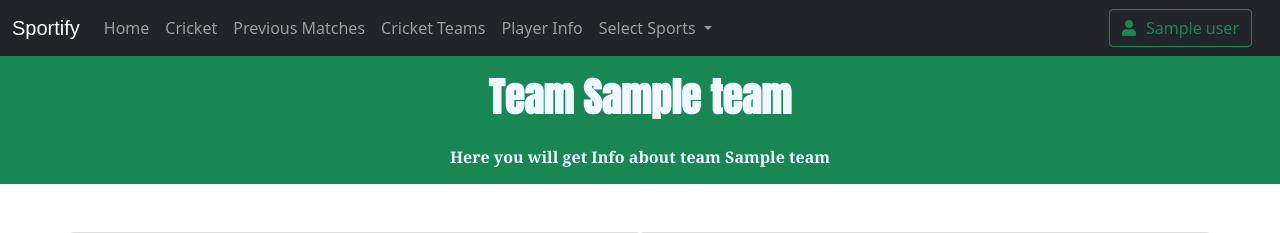
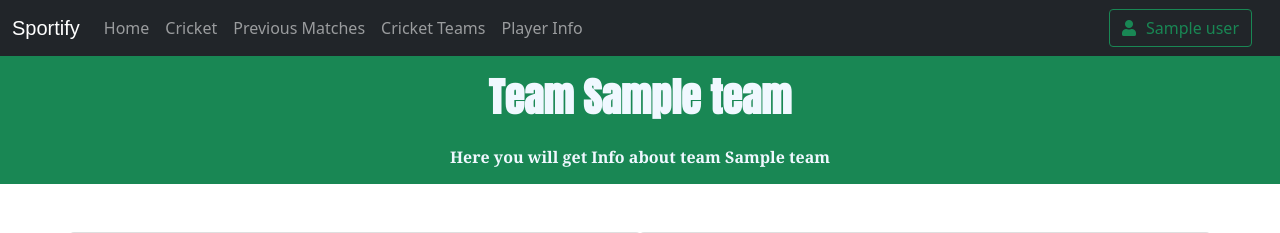
Before and after one commit to Aaditya1978/sportify--sports-web-app, a Flask app: template templates/team.html in a window 1280 px wide. Shown: the top 233 px of the page. Run offline with Flask 2, Linux system fonts and the light colour scheme; the template is opened without the code that fills it: most values are stand-ins (such as "Sample title", 1, 10 or a date in 2020); some libraries are stand-ins or nearby versions.

Commit message:
Removed extra navbar links

```diff
--- a/templates/team.html
+++ b/templates/team.html
@@ -50,15 +50,6 @@
                     </li>
                     <li class="nav-item">
                         <a class="nav-link" aria-current="page" href="{{url_for('player')}}">Player Info</a>
-                    </li>
-                    <li class="nav-item dropdown">
-                        <a class="nav-link dropdown-toggle" href="#" id="navbarDropdownMenuLink" role="button" data-bs-toggle="dropdown" aria-expanded="false">
-                            Select Sports
-                        </a>
-                        <ul class="dropdown-menu" aria-labelledby="navbarDropdownMenuLink">
-                            <li><a class="dropdown-item" href="{{url_for('sportify')}}">Football</a></li>
-                            <li><a class="dropdown-item" href="{{url_for('sportify')}}">Basketball</a></li>
-                        </ul>
                     </li>
                 </ul>
                 <form class="d-flex">
```
